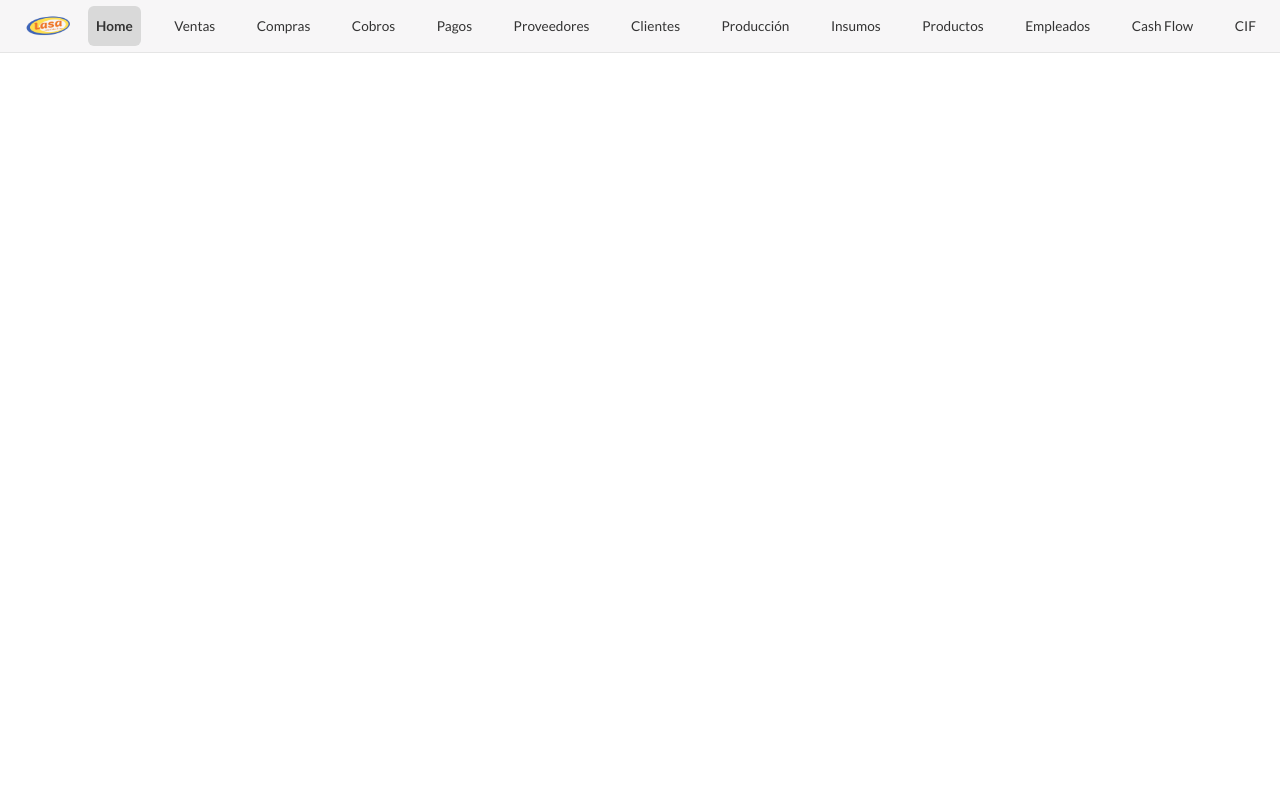
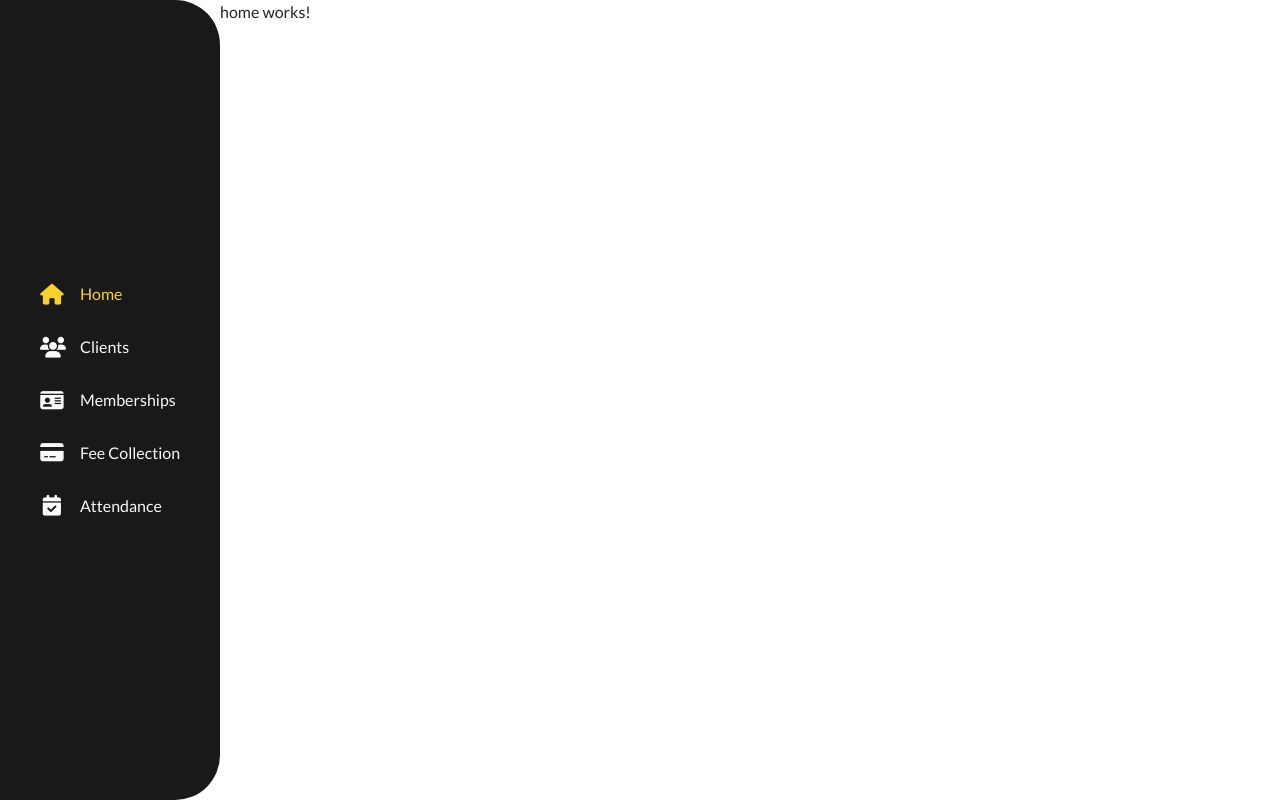
Before and after one commit to santiwg/gym-client-managing-frontend, an Angular app: page / in a window 1280 px wide. Built offline with nearby package versions, Linux system fonts and the light colour scheme; a web font is replaced by a local one.

Commit message:
Elimino NavBar y hago SideBar

```diff
--- a/src/app/components/nav-bar/nav-bar.css
+++ /dev/null
@@ -1,43 +0,0 @@
-/* Navbar wrapper */
-.navbar {
-  background-color: #f7f6f7;
-  border-bottom: 1px solid #e5e5e5;
-  min-height: 0 !important;
-  padding-top: 0 !important;
-  padding-bottom: 0 !important;
-}
-
-/* Ensure nav items lay out horizontally and don't wrap prematurely */
-.navbar-nav {
-  flex-direction: row;
-  flex-wrap: nowrap;
-}
-
-/* Links: smaller and thinner by default */
-.nav-link {
-  position: relative;
-  color: #333;
-  padding: 0.6rem 0.6rem;
-  display: inline-block;
-  z-index: 1;
-  font-size: 0.85rem;
-  font-weight: 400;
-  border-radius: 0.375rem; /* smooth corners for active background */
-}
-
-.nav-link:hover {
-  background-color: rgba(0, 0, 0, 0.05);
-}
-
-/* Active: bold with grey pill background */
-.nav-link.active {
-  color: #333;
-  font-weight: 700 !important;
-  background-color: #d9d9d9; /* light grey like screenshot */
-}
-
-/* Remove any pseudo underline/overlay */
-.nav-link::before,
-.nav-link.active::before {
-  content: none !important;
-}
--- a/src/app/components/nav-bar/nav-bar.html
+++ /dev/null
@@ -1,36 +0,0 @@
-<nav class="navbar navbar-expand-lg fixed-top">
-  <div class="container-fluid px-2 px-md-3">
-    <a class="navbar-brand ms-2 me-2" routerLink="/">
-      <img src="assets/images/logo-lasa.png" alt="Logo" width="48" height="42" />
-    </a>
-
-    <button
-      class="navbar-toggler"
-      type="button"
-      (click)="toggleNavbar()"
-      [attr.aria-expanded]="!isCollapsed"
-      aria-controls="navbarNav"
-      aria-label="Toggle navigation"
-    >
-      <span class="navbar-toggler-icon"></span>
-    </button>
-
-    <div id="navbarNav" class="navbar-collapse flex-grow-1 ms-2" [class.collapse]="isCollapsed">
-      <ul class="navbar-nav w-100 justify-content-between">
-        <li class="nav-item"><a class="nav-link" routerLink="/" routerLinkActive="active" [routerLinkActiveOptions]="{ exact: true }">Home</a></li>
-        <li class="nav-item"><a class="nav-link" routerLink="/sales" routerLinkActive="active">Ventas</a></li>
-        <li class="nav-item"><a class="nav-link" routerLink="/purchases" routerLinkActive="active">Compras</a></li>
-        <li class="nav-item"><a class="nav-link" routerLink="/collections" routerLinkActive="active">Cobros</a></li>
-        <li class="nav-item"><a class="nav-link" routerLink="/payments" routerLinkActive="active">Pagos</a></li>
-        <li class="nav-item"><a class="nav-link" routerLink="/suppliers" routerLinkActive="active">Proveedores</a></li>
-        <li class="nav-item"><a class="nav-link" routerLink="/customers" routerLinkActive="active">Clientes</a></li>
-        <li class="nav-item"><a class="nav-link" routerLink="/production" routerLinkActive="active">Producción</a></li>
-        <li class="nav-item"><a class="nav-link" routerLink="/supplies" routerLinkActive="active">Insumos</a></li>
-        <li class="nav-item"><a class="nav-link" routerLink="/products" routerLinkActive="active">Productos</a></li>
-        <li class="nav-item"><a class="nav-link" routerLink="/employees" routerLinkActive="active">Empleados</a></li>
-        <li class="nav-item"><a class="nav-link" routerLink="/cash-flow" routerLinkActive="active">Cash Flow</a></li>
-        <li class="nav-item"><a class="nav-link" routerLink="/cif" routerLinkActive="active">CIF</a></li>
-      </ul>
-    </div>
-  </div>
-</nav>
--- a/src/app/components/nav-bar/nav-bar.ts
+++ /dev/null
@@ -1,16 +0,0 @@
-import { Component } from '@angular/core';
-import { RouterModule } from '@angular/router';
-
-@Component({
-  selector: 'app-navbar',
-  imports: [RouterModule],
-  templateUrl: './nav-bar.html',
-  styleUrl: './nav-bar.css'
-})
-export class Navbar {
-    isCollapsed = true;
-
-    toggleNavbar() {
-      this.isCollapsed = !this.isCollapsed;
-  }
-}
--- /dev/null
+++ b/src/app/components/side-bar/side-bar.css
@@ -0,0 +1,52 @@
+.sidebar {
+    width: 220px;
+    height: 100vh;
+    background-color: var(--color-background);
+    position: fixed;
+    left: 0;
+    top: 0;
+    border-top-right-radius: 2.8rem;
+    border-bottom-right-radius: 2.8rem;
+    display: flex;
+    flex-direction: column;
+    align-items: center;
+    justify-content: center;
+}
+
+.nav-list {
+    list-style: none;
+    padding: 0;
+    margin: 0;
+    width: 100%;
+}
+
+.nav-item {
+    width: 100%;
+}
+
+.nav-link {
+    display: flex;
+    align-items: center;
+    padding: 0.9rem 1.2rem;
+    color: var(--color-surface);
+    text-decoration: none;
+    transition: color 0.2s ease;
+}
+
+.nav-link:hover {
+    color: var(--color-text-secondary);
+}
+
+.nav-item.active .nav-link {
+    color: var(--color-accent-main);
+}
+
+.fa {
+    font-size: 1.3rem;
+    width: 1.5rem;
+    text-align: center;
+}
+
+.label {
+    margin-left: 1rem;
+}
--- /dev/null
+++ b/src/app/components/side-bar/side-bar.html
@@ -0,0 +1,34 @@
+<nav class="sidebar">
+    <ul class="nav flex-column">
+        <li class="nav-item" routerLinkActive="active">
+            <a class="nav-link" [routerLink]="['/']">
+                <i class="fa fa-home"></i>
+                <span class="label">Home</span>
+            </a>
+        </li>
+        <li class="nav-item" routerLinkActive="active">
+            <a class="nav-link" [routerLink]="['/clients']">
+                <i class="fa fa-users"></i>
+                <span class="label">Clients</span>
+            </a>
+        </li>
+        <li class="nav-item" routerLinkActive="active">
+            <a class="nav-link" [routerLink]="['/memberships']">
+                <i class="fa fa-id-card"></i>
+                <span class="label">Memberships</span>
+            </a>
+        </li>
+        <li class="nav-item" routerLinkActive="active">
+            <a class="nav-link" [routerLink]="['/fees']">
+                <i class="fa fa-credit-card"></i>
+                <span class="label">Fee Collection</span>
+            </a>
+        </li>
+        <li class="nav-item" routerLinkActive="active">
+            <a class="nav-link" [routerLink]="['/attendance']">
+                <i class="fa fa-calendar-check"></i>
+                <span class="label">Attendance</span>
+            </a>
+        </li>
+    </ul>
+</nav>
--- a/src/app/pages/template/template-page.html
+++ b/src/app/pages/template/template-page.html
@@ -1,20 +1,18 @@
-<nav class="navbar navbar-expand-lg bg-body-tertiary">
-  <div class="container-fluid">
-    <app-navbar></app-navbar>
-  </div>
-</nav>
+<!-- Sidebar fija a la izquierda -->
+<app-side-bar></app-side-bar>
+
+<!-- Contenido principal desplazado -->
+<div class="main-content" style="margin-left: 220px;">
+  <!-- Modal de carga -->
   @if(isLoading()){
-<!-- Modal de carga -->
   <div class="modal fade show d-block" tabindex="-1" role="dialog"
     style="background-color: rgba(0, 0, 0, 0.5); z-index: 2000;">
     <div class="modal-dialog modal-dialog-centered" role="document">
       <div class="modal-content text-center p-4 border-0 shadow-lg" style="border-radius: 1rem;">
         <div class="d-flex flex-column align-items-center">
-        <!-- Spinner mejorado -->
           <div class="spinner-border text-primary mb-3" role="status" style="width: 4rem; height: 4rem;">
             <span class="visually-hidden">Cargando...</span>
           </div>
-        <!-- Texto -->
           <h5 class="modal-title mb-0">Cargando la página...</h5>
           <small class="text-muted mt-2">Por favor, espere un momento</small>
         </div>
@@ -22,4 +20,7 @@
     </div>
   </div>
   }
+
+  <!-- Contenido dinámico -->
   <router-outlet />
+</div>
--- a/src/app/pages/template/template-page.ts
+++ b/src/app/pages/template/template-page.ts
@@ -1,16 +1,16 @@
 import { Component } from '@angular/core';
 import { RouterOutlet } from '@angular/router';
-import { Navbar } from '../../components/nav-bar/nav-bar';
+import { SideBar } from '../../components/side-bar/side-bar';
 import { GlobalStatusService } from '../../services/global-status-service';
 
 @Component({
   selector: 'app-template',
-  imports: [RouterOutlet, Navbar],
+  imports: [RouterOutlet, SideBar],
   templateUrl: './template-page.html',
   styleUrl: './template-page.css',
 })
 export class TemplatePage {
-  constructor(private globalStatusService: GlobalStatusService) {}
+  constructor(private globalStatusService: GlobalStatusService) { }
 
   isLoading(): boolean {
     return this.globalStatusService.isLoading();
--- a/src/index.html
+++ b/src/index.html
@@ -1,14 +1,20 @@
 <!doctype html>
 <html lang="en">
+
 <head>
   <meta charset="utf-8">
   <title>Gestión de Clientes</title>
   <base href="/">
   <meta name="viewport" content="width=device-width, initial-scale=1">
   <link rel="icon" href="favicon.ico">
+  <link rel="stylesheet" href="https://cdnjs.cloudflare.com/ajax/libs/font-awesome/6.5.0/css/all.min.css"
+    integrity="sha512-..." crossorigin="anonymous" referrerpolicy="no-referrer" />
+
 </head>
+
 <body>
   <app-root></app-root>
   <script src="https://cdn.jsdelivr.net/npm/bootstrap@5.3.2/dist/js/bootstrap.bundle.min.js"></script>
 </body>
+
 </html>
```
Also changed, not shown: src/app/components/side-bar/side-bar.ts (added, +11 -0 lines), src/app/app.html (line endings or trailing spaces), 1 other file (tests, documents, lock files or other folders). Lines whose indentation alone changed are shown as unchanged.
